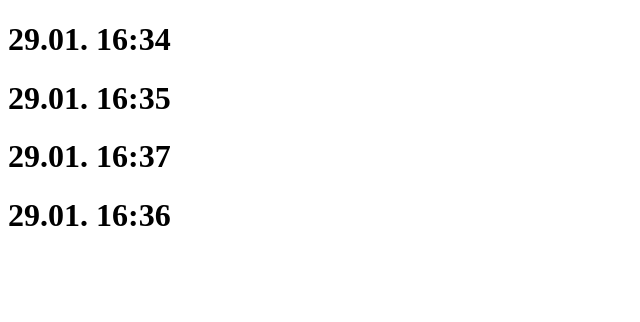
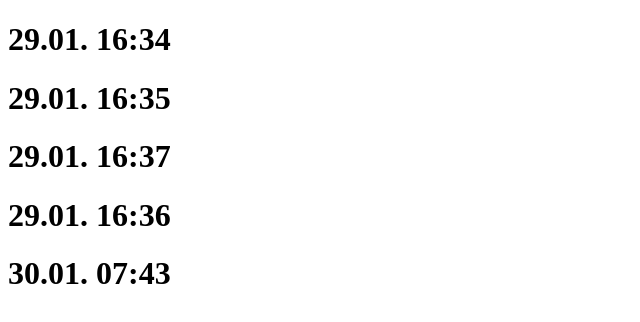
Before and after one commit to Bockinger/UebungsProjkekte, a plain HTML site: page îndex.html in a window 1280 px wide. Shown: the whole page, without its empty margins (0-640 px from the left). Drawn offline with Linux system fonts and the light colour scheme.

Commit message:
Update îndex.html

```diff
--- a/îndex.html
+++ b/îndex.html
@@ -12,6 +12,7 @@
   <h1>29.01. 16:35</h1>
   <h1>29.01. 16:37</h1>
   <h1>29.01. 16:36</h1>
+  <h1>30.01. 07:43</h1>
 </body>
 
 </html>
```
